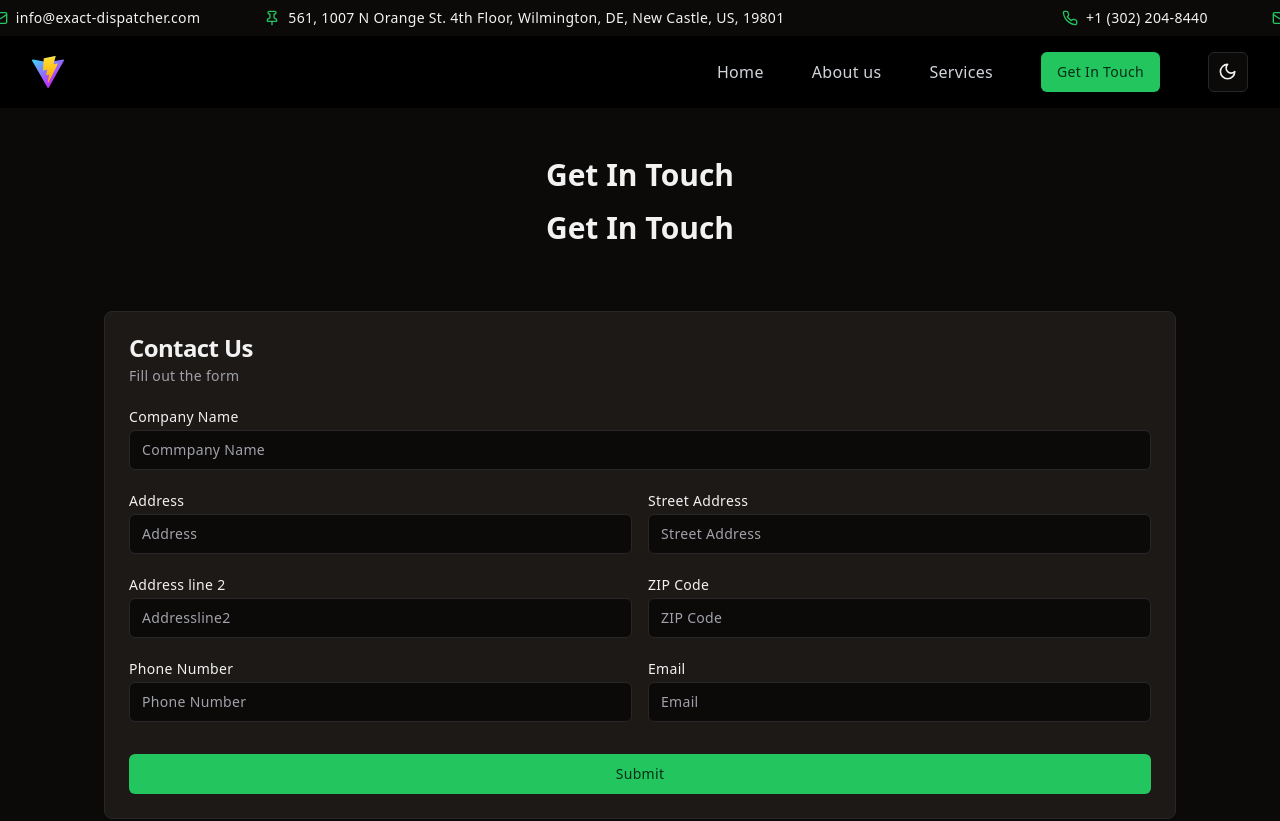
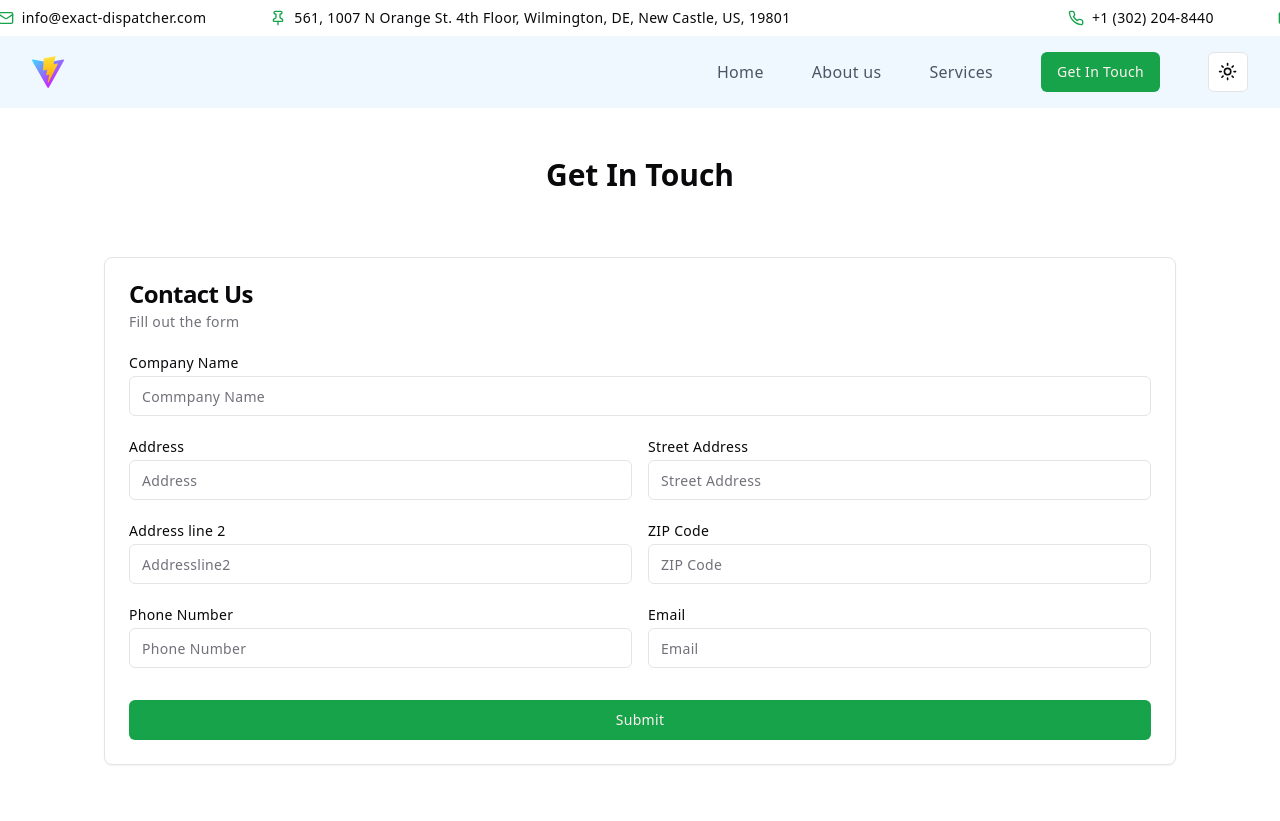
Before and after one commit to DAWIT2394/keyway, a React (Vite) app: page /contact in a window 1280 px wide. Shown: the top 821 px of the page. Built offline with nearby package versions, Linux system fonts and the light colour scheme.

Commit message:
contact + theme edit

```diff
--- a/src/main.jsx
+++ b/src/main.jsx
@@ -7,7 +7,7 @@ import { BrowserRouter } from "react-router-dom";
 
 ReactDOM.createRoot(document.getElementById("root")).render(
   <React.StrictMode>
-    <ThemeProvider defaultTheme="dark" storageKey="vite-ui-theme">
+    <ThemeProvider defaultTheme="light" storageKey="vite-ui-theme">
       <BrowserRouter>
         <App />
       </BrowserRouter>
--- a/src/pages/Contact.jsx
+++ b/src/pages/Contact.jsx
@@ -7,17 +7,9 @@ import Container from "@/layouts/Container";
 const Contactus = () => {
   return (
     <Container className="relative bg-blue-gray-50 py-12">
-      <div className=" mx-auto px-4 lg:px-0 ">
-        <div className=" flex flex-col justify-center items-center gap-8">
-          <h1 className="block antialiased tracking-normal font-sans font-semibold leading-tight mb-4 text-3xl">
-            Get In Touch
-          </h1>
-        </div>
+      <ContactForm />
 
-        <ContactForm />
-
-        <States />
-      </div>
+      <States />
     </Container>
   );
 };
```
